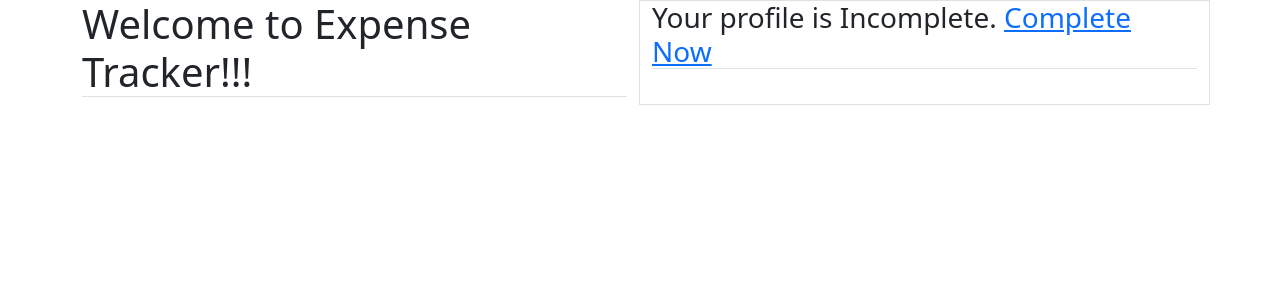
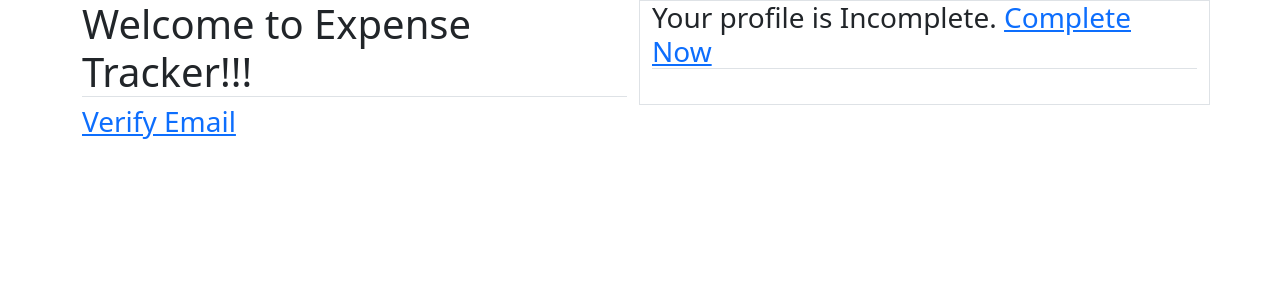
Before and after one commit to shantanu-kor/FronEnd-Practice, a React (Create React App) app in the folder expense-Tracker/: page / in a window 1280 px wide. Shown: the top 300 px of the page. Built offline with nearby package versions, Linux system fonts and the light colour scheme; sample sign-in values are in the browser's storage.

Commit message:
added email verification.

```diff
--- a/expense-Tracker/src/App.js
+++ b/expense-Tracker/src/App.js
@@ -1,9 +1,10 @@
 import React, { useContext } from "react";
-import { Route, Switch } from "react-router-dom";
+import { Redirect, Route, Switch } from "react-router-dom";
 
 import AuthenticationPage from "./pages/Authentication";
 import HomePage from "./pages/Home";
 import ProfilePage from "./pages/Profile";
+import VerifyEmailPage from "./pages/VerifyEmail";
 
 import AuthContext from "./store/authContext";
 import "./App.css";
@@ -19,7 +20,11 @@ function App() {
       </Route>
       <Route path="/profile" exact>
         {authCtx.idToken && <ProfilePage />}
-        {!authCtx.idToken && <AuthenticationPage />}
+        {!authCtx.idToken && <Redirect to="/" />}
+      </Route>
+      <Route path="/verifyEmail">
+        {authCtx.idToken && <VerifyEmailPage />}
+        {!authCtx.idToken && <Redirect to="/" />}
       </Route>
     </Switch>
   );
--- /dev/null
+++ b/expense-Tracker/src/components/VerifyEmail.js
@@ -0,0 +1,40 @@
+import React, { useContext } from "react";
+import { Button } from "react-bootstrap";
+
+import AuthContext from "../store/authContext";
+import { Link } from "react-router-dom";
+
+const VerifyEmail = () => {
+  const authCtx = useContext(AuthContext);
+
+  const verifyHandler = async (event) => {
+    event.preventDefault();
+    const res = await fetch(
+      "https://identitytoolkit.googleapis.com/v1/accounts:sendOobCode?key=AIzaSyD73Oj20xEgcVTp_n7OuZuKlYiMVjXQy-8",
+      {
+        method: "POST",
+        body: JSON.stringify({
+          requestType: "VERIFY_EMAIL",
+          idToken: authCtx.idToken,
+        }),
+        headers: {
+            "Content-Type": "application/json",
+        }
+      }
+    );
+    const data = await res.json();
+    console.log(data);
+  };
+
+  return (
+    <div style={{ textAlign: "center" }}>
+      <Button onClick={verifyHandler}>Verify Email</Button>
+      <br />
+      <span>Check the link in your email!</span>
+      <br />
+      <Link to="/">To home</Link>
+    </div>
+  );
+};
+
+export default VerifyEmail;
--- a/expense-Tracker/src/pages/Home.js
+++ b/expense-Tracker/src/pages/Home.js
@@ -12,6 +12,7 @@ const HomePage = () => {
         <Col className="border">
         <h3 className="border-bottom">Your profile is Incomplete. <Link to="/profile">Complete Now</Link></h3>
         </Col>
+        <h3><Link to="/verifyEmail">Verify Email</Link></h3>
       </Row>
     </Container>
   );
--- /dev/null
+++ b/expense-Tracker/src/pages/VerifyEmail.js
@@ -0,0 +1,9 @@
+import React from "react";
+
+import VerifyEmail from "../components/VerifyEmail";
+
+const VerifyEmailPage = () => {
+  return <VerifyEmail />;
+};
+
+export default VerifyEmailPage;
```
